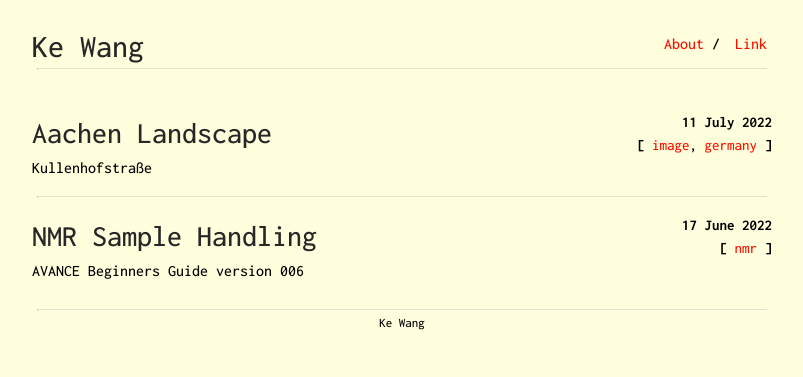
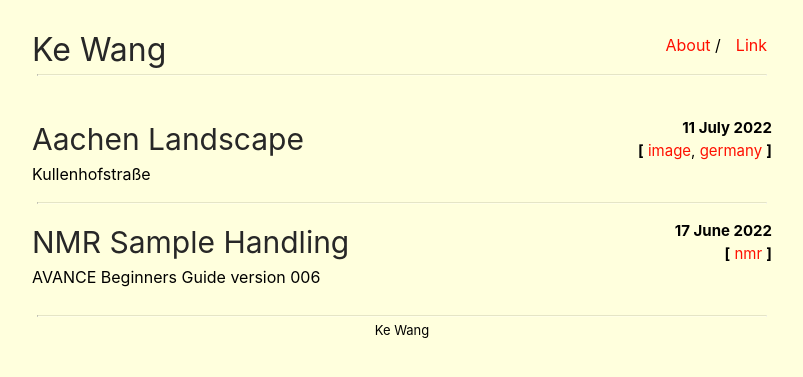
Before and after one commit to ekdc11/ekdc11.github.io, a Jekyll site: the page built from index.html, in a window 1280 px wide. Shown: the top 377 px of the page, without its empty margins (238-1041 px from the left). Built offline with Jekyll 4.4.1, drawn with Linux system fonts in a browser that asks for light colours.

Commit message:
Update main.scss

```diff
--- a/css/main.scss
+++ b/css/main.scss
@@ -13,7 +13,8 @@ $small-width: 480px;
 
 body {
     margin: 0;
-    font-family: "Inconsolata";
+    //font-family: "Inconsolata";
+    font-family: "Inter";
     background-color: #FFFFDD;
     min-height: 100%;
 }
```
